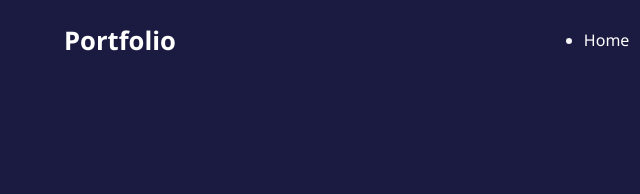
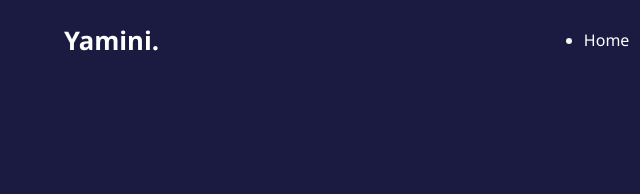
Before and after one commit to Yamini-Eshwar/Portfolio-version1.0, a plain HTML site: page index.html in a window 1280 px wide. Shown: the top 194 px of the page, 0-640 px from the left. Drawn offline with Linux system fonts and the light colour scheme.

Commit message:
Update index.html

```diff
--- a/index.html
+++ b/index.html
@@ -14,7 +14,7 @@
     <!--..................... Start Nav Bar..............................-->
     <nav>
         <div class="container nav-container">
-            <a href="" class="logo"><h3>Portfolio</h3></a>
+            <a href="" class="logo"><h3>Yamini.</h3></a>
             <ul class="nav-links">
                 <li> <a href="">Home</a>      </li>
                 <li> <a href="">About</a>     </li>
```
